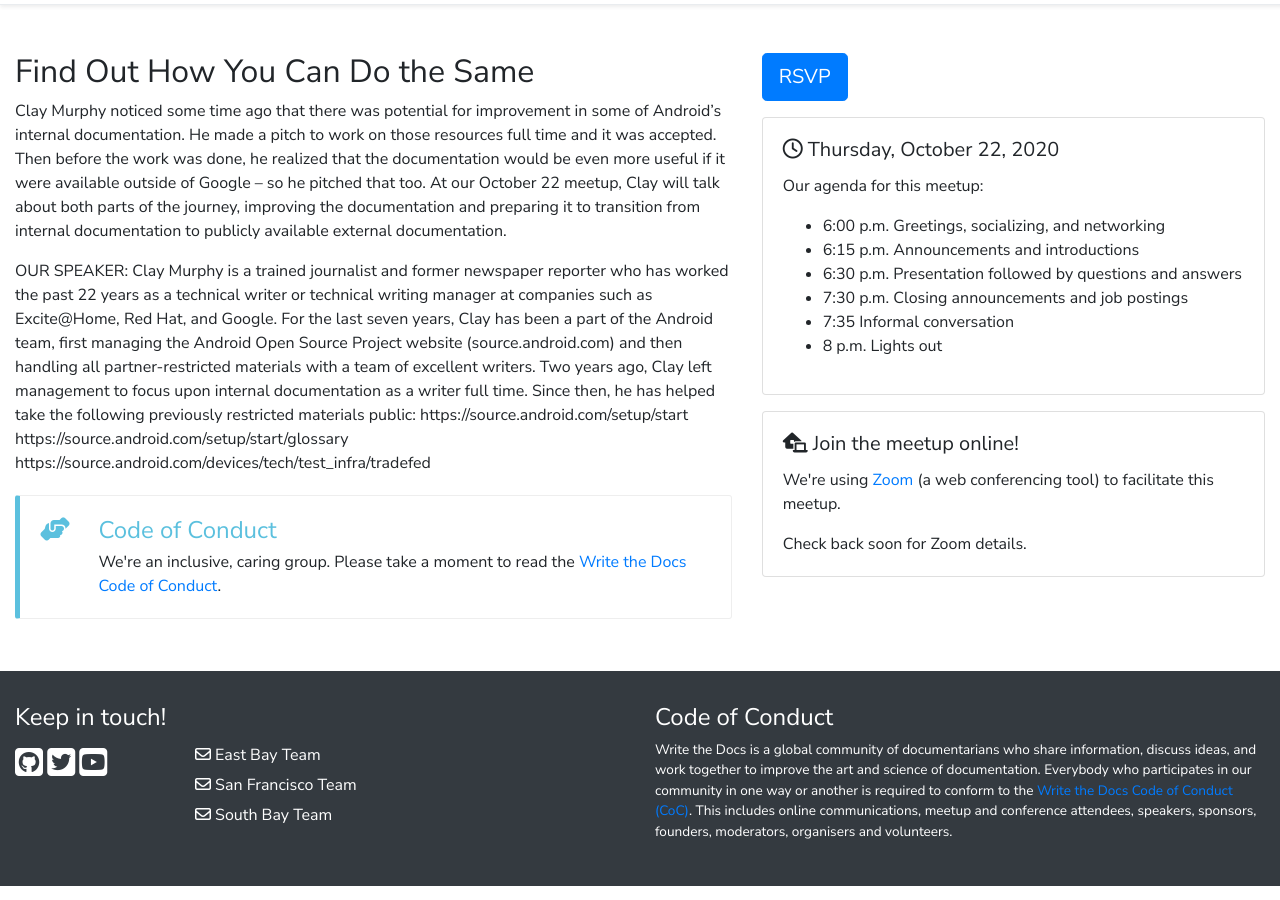
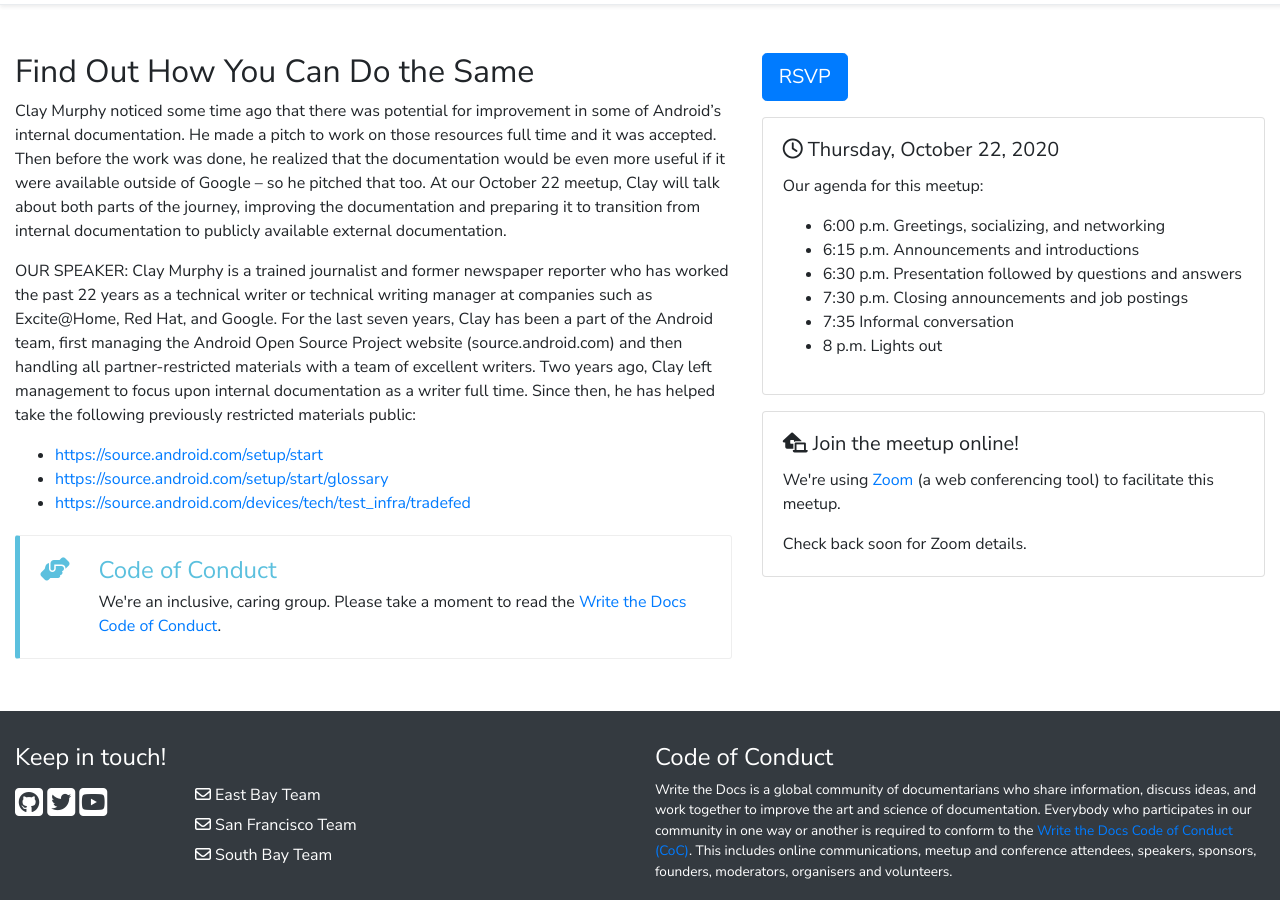
Before and after one commit to San-Francisco-Write-The-Docs/www, a Jekyll site: the page built from content/_events/2020/october.md, in a window 1280 px wide and 900 px high, scrolled down 365 px. Built offline with Jekyll 4.4.1, drawn with Linux system fonts in a browser that asks for light colours; nearby versions of some CDN libraries; some of the changed lines change nothing that is shown.

Commit message:
fixed bulleted list

```diff
--- a/content/_events/2020/october.md
+++ b/content/_events/2020/october.md
@@ -33,7 +33,9 @@
 OUR SPEAKER:
 Clay Murphy is a trained journalist and former newspaper reporter who has worked the past 22 years as a technical writer or technical writing manager at companies such as Excite@Home, Red Hat, and Google.
 For the last seven years, Clay has been a part of the Android team, first managing the Android Open Source Project website (source.android.com) and then handling all partner-restricted materials with a team of excellent writers.
-Two years ago, Clay left management to focus upon internal documentation as a writer full time. Since then, he has helped take the following previously restricted materials public:
-https://source.android.com/setup/start
-https://source.android.com/setup/start/glossary
-https://source.android.com/devices/tech/test_infra/tradefed
+Two years ago, Clay left management to focus upon internal documentation as a writer full time.
+Since then, he has helped take the following previously restricted materials public:
+
+* [https://source.android.com/setup/start](https://source.android.com/setup/start)
+* [https://source.android.com/setup/start/glossary](https://source.android.com/setup/start/glossary)
+* [https://source.android.com/devices/tech/test_infra/tradefed](https://source.android.com/devices/tech/test_infra/tradefed)
```
